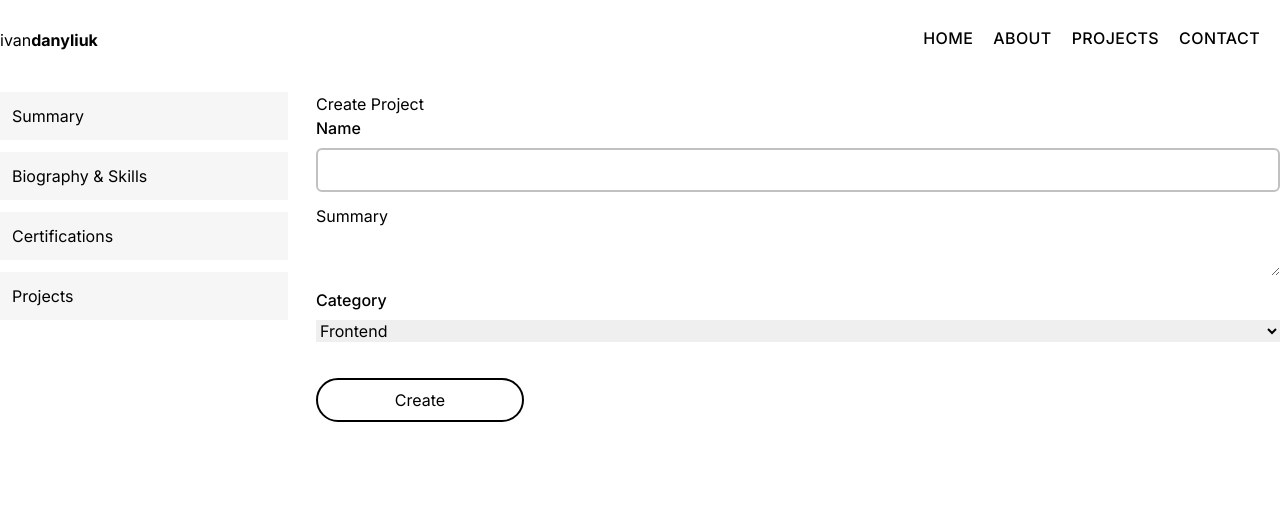
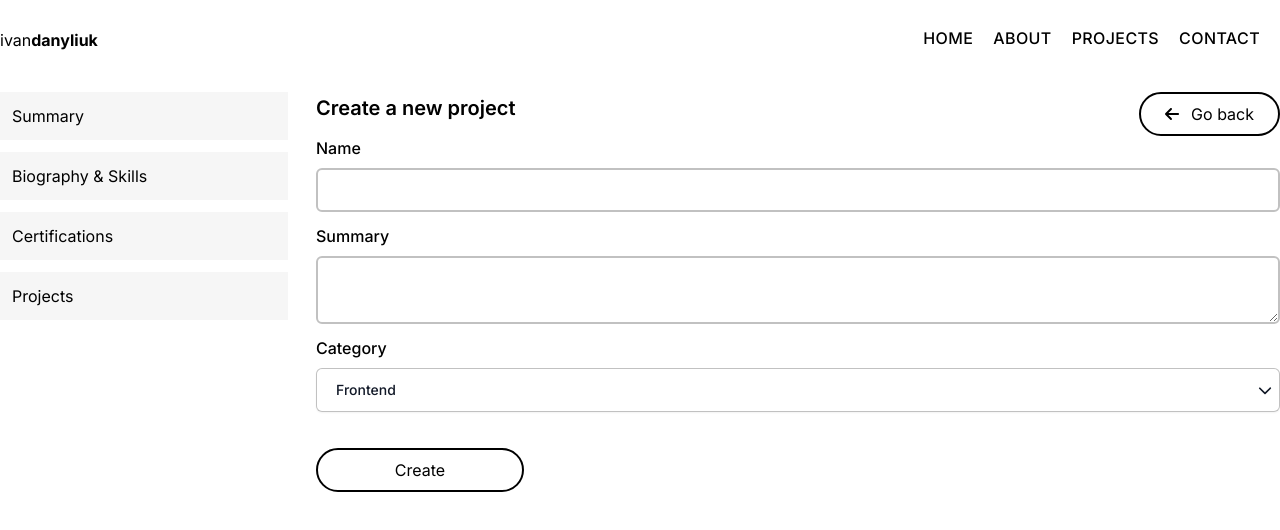
Before and after one commit to IvanDanyliuk/portfolio, a Next.js app: page /admin/projects/create-project in a window 1280 px wide. Shown: the top 530 px of the page. Built offline with nearby package versions, Linux system fonts and the light colour scheme.

Commit message:
add the Select component, implemented the basic project form layout

```diff
--- a/app/admin/projects/create-project/page.tsx
+++ b/app/admin/projects/create-project/page.tsx
@@ -1,10 +1,19 @@
 import ProjectForm from '@/components/forms/ProjectForm'
+import { faArrowLeft } from '@fortawesome/free-solid-svg-icons'
+import { FontAwesomeIcon } from '@fortawesome/react-fontawesome'
+import Link from 'next/link'
 import React from 'react'
 
 const CreateProject = () => {
   return (
     <div>
-      <h3>Create Project</h3>
+      <div className='w-full flex justify-between items-center'>
+        <h3 className='mb-3 text-xl font-semibold'>Create a new project</h3>
+        <Link href='/admin/projects' className='btn'>
+          <FontAwesomeIcon icon={faArrowLeft} />
+          <span className='ml-3'>Go back</span>
+        </Link>
+      </div>
       <ProjectForm />
     </div>
   )
--- a/app/admin/projects/page.tsx
+++ b/app/admin/projects/page.tsx
@@ -1,9 +1,11 @@
+import Link from "next/link"
+
 const Projects = () => {
   return (
     <div>
       <div className='w-full flex justify-between items-center'>
         <h3 className='mb-3 text-xl font-semibold'>Projects</h3>
-        <button>Add</button>
+        <Link href='/admin/projects/create-project' className='btn'>New Project</Link>
       </div>
     </div>
   )
--- a/app/globals.scss
+++ b/app/globals.scss
@@ -78,6 +78,16 @@ main {
   input, textarea {
     @apply px-3 py-2 border-2 border-gray-100 rounded-md;
   }
+
+  select {
+    @apply px-3 py-3 border-2 border-gray-100 rounded-md;
+
+    option {
+      @apply py-6
+    }
+  }
+
+
 }
 
 .checkbox {
@@ -89,7 +99,7 @@ main {
 }
 
 .form {
-  button {
+  .custom-btn {
     @apply mt-6;
   }
 }
--- a/components/forms/ProjectForm.tsx
+++ b/components/forms/ProjectForm.tsx
@@ -6,9 +6,9 @@ import { useForm } from 'react-hook-form';
 import { Project } from '@/common.types';
 import Input from '../ui/Input';
 import Textarea from '../ui/Textarea';
-import Select from '../ui/Select';
 import { projectCategories } from '@/constants';
 import Button from '../ui/Button';
+import Select from '../ui/Select';
 
 interface ProjectFormProps {
   projectToUpdate?: {
@@ -65,15 +65,8 @@ const ProjectForm: React.FC<ProjectFormProps> = ({ projectToUpdate }) => {
         maxLength={1500}
         error={errors.summary}
       />
-      <Select
-        name='category'
-        label='Category'
-        register={register}
-        control={control}
-        registerOptions={{ required: 'Category is required!' }}
-        error={errors.category}
-        options={projectCategories}
-      />
+      <Select name='category' label='Category' control={control} options={projectCategories} />
+
       <Button type='submit' title='Create' />
     </form>
   )
--- a/components/ui/Button.tsx
+++ b/components/ui/Button.tsx
@@ -6,7 +6,7 @@ interface ButtonProps {
 
 const Button: React.FC<ButtonProps> = ({ title, type, onClick }) => {
   return (
-    <button className='btn w-52' type={type ? type : 'button'} onClick={onClick}>
+    <button className='btn w-52 custom-btn' type={type ? type : 'button'} onClick={onClick}>
       {title}
     </button>
   )
--- a/components/ui/Select.tsx
+++ b/components/ui/Select.tsx
@@ -1,55 +1,98 @@
-import { Control, Controller, FieldError, RegisterOptions, UseFormRegister } from 'react-hook-form';
-import { v4 as uuid } from 'uuid';
+import { Fragment, useState } from 'react'
+import { Listbox, Transition } from '@headlessui/react'
+import { FontAwesomeIcon } from '@fortawesome/react-fontawesome'
+import { faCheck, faChevronDown } from '@fortawesome/free-solid-svg-icons'
+import { Control, Controller } from 'react-hook-form'
+
+function classNames(...classes: any) {
+  return classes.filter(Boolean).join(' ')
+}
 
 interface SelectProps {
   name: string;
-  label?: string;
+  label: string;
   control: Control<any>,
-  register: UseFormRegister<any>;
-  registerOptions?: RegisterOptions;
-  defaultValue?: string;
-  required?: boolean;
-  error?: FieldError;
   options: {
     label: string;
     value: string;
-  }[];
-  [x: string]: any;
+  }[]
 }
 
-const Select: React.FC<SelectProps> = ({
-  name,
-  label,
-  control,
-  register,
-  registerOptions,
-  defaultValue,
-  required,
-  error,
-  options,
-  ...props
-}) => {
+const Select: React.FC<SelectProps> = ({ name, label, control, options }) => {
+  const [selected, setSelected] = useState(options[0].label)
+
   return (
     <div className='field'>
       <label htmlFor={name}>
-        {error ? error.message : label}
+        {label}
       </label>
       <Controller
         name={name}
-        defaultValue={defaultValue ? defaultValue : ''}
         control={control}
-        rules={{ required }}
-        render={({ field }) => (
-          <select
+        defaultValue={options[0].value}
+        render={({ field: { onChange } }) => (
+          <Listbox value={selected} onChange={(e: any) => {
+            onChange(e);
+            setSelected(e);
+          }}>
+            {({ open }) => (
+              <>
+                <div className="relative">
+                  <Listbox.Button className="relative w-full cursor-default rounded-md bg-white py-2.5 pl-2 pr-10 font-medium text-left text-gray-900 shadow-sm ring-1 ring-inset ring-gray-100 focus:outline-none focus:ring-2 focus:ring-gray-500 sm:text-sm sm:leading-6">
+                    <span className="flex items-center">
+                      <span className="ml-3 block truncate">{selected}</span>
+                    </span>
+                    <span className="pointer-events-none absolute inset-y-0 right-0 ml-3 flex items-center pr-2">
+                      <FontAwesomeIcon icon={faChevronDown} />
+                    </span>
+                  </Listbox.Button>
 
-            {...field}
-          >
-            {options.map(item => (
-              <option key={uuid()} value={item.value}>
-                {item.label}
-              </option>
-            ))}
-          </select>
+                  <Transition
+                    show={open}
+                    as={Fragment}
+                    leave="transition ease-in duration-100"
+                    leaveFrom="opacity-100"
+                    leaveTo="opacity-0"
+                  >
+                    <Listbox.Options className="absolute z-10 mt-1 max-h-56 w-full overflow-auto rounded-md bg-white py-1 text-base shadow-lg ring-1 ring-black ring-opacity-5 focus:outline-none sm:text-sm">
+                      {options.map(({ label, value }) => (
+                        <Listbox.Option
+                          key={value}
+                          className={({ active }) =>
+                            classNames(
+                              active ? 'bg-gray-300' : 'text-gray-900',
+                              'relative cursor-default select-none py-3 pl-3 pr-9'
+                            )
+                          }
+                          value={value}
+                        >
+                          {({ selected, active }) => (
+                            <>
+                              <div className="flex items-center">
+                                <span
+                                  className={classNames(selected ? 'font-semibold' : 'font-normal', 'ml-3 block truncate')}
+                                >
+                                  {label}
+                                </span>
+                              </div>
+
+                              {selected ? (
+                                <span
+                                  className='absolute inset-y-0 right-0 flex items-center pr-4 text-black'
+                                >
+                                  <FontAwesomeIcon icon={faCheck} />
+                                </span>
+                              ) : null}
+                            </>
+                          )}
+                        </Listbox.Option>
+                      ))}
+                    </Listbox.Options>
+                  </Transition>
+                </div>
+              </>
+            )}
+          </Listbox>
         )}
       />
     </div>
--- a/components/ui/Textarea.tsx
+++ b/components/ui/Textarea.tsx
@@ -24,15 +24,14 @@ const Textarea = ({
   ...props
 }: TextareaProps) => {
   return (
-    <div className='field-container'>
-      <label htmlFor={name} className='field-label'>
+    <div className='field'>
+      <label htmlFor={name}>
         {error ? error.message : label}
       </label>
       <textarea
         id={name}
         {...props}
         {...register(name, registerOptions)}
-        className='field'
       />
     </div>
   )
--- a/constants/index.ts
+++ b/constants/index.ts
@@ -38,7 +38,7 @@ export const socialMediaLinks = [
 ];
 
 export const projectCategories = [
-  { label: 'Frontend', value: 'frontend' },
-  { label: 'Backend', value: 'backend' },
-  { label: 'Fullstack', value: 'fullstack' },
+  { label: 'Frontend', value: 'Frontend' },
+  { label: 'Backend', value: 'Backend' },
+  { label: 'Fullstack', value: 'Fullstack' },
 ];
```
